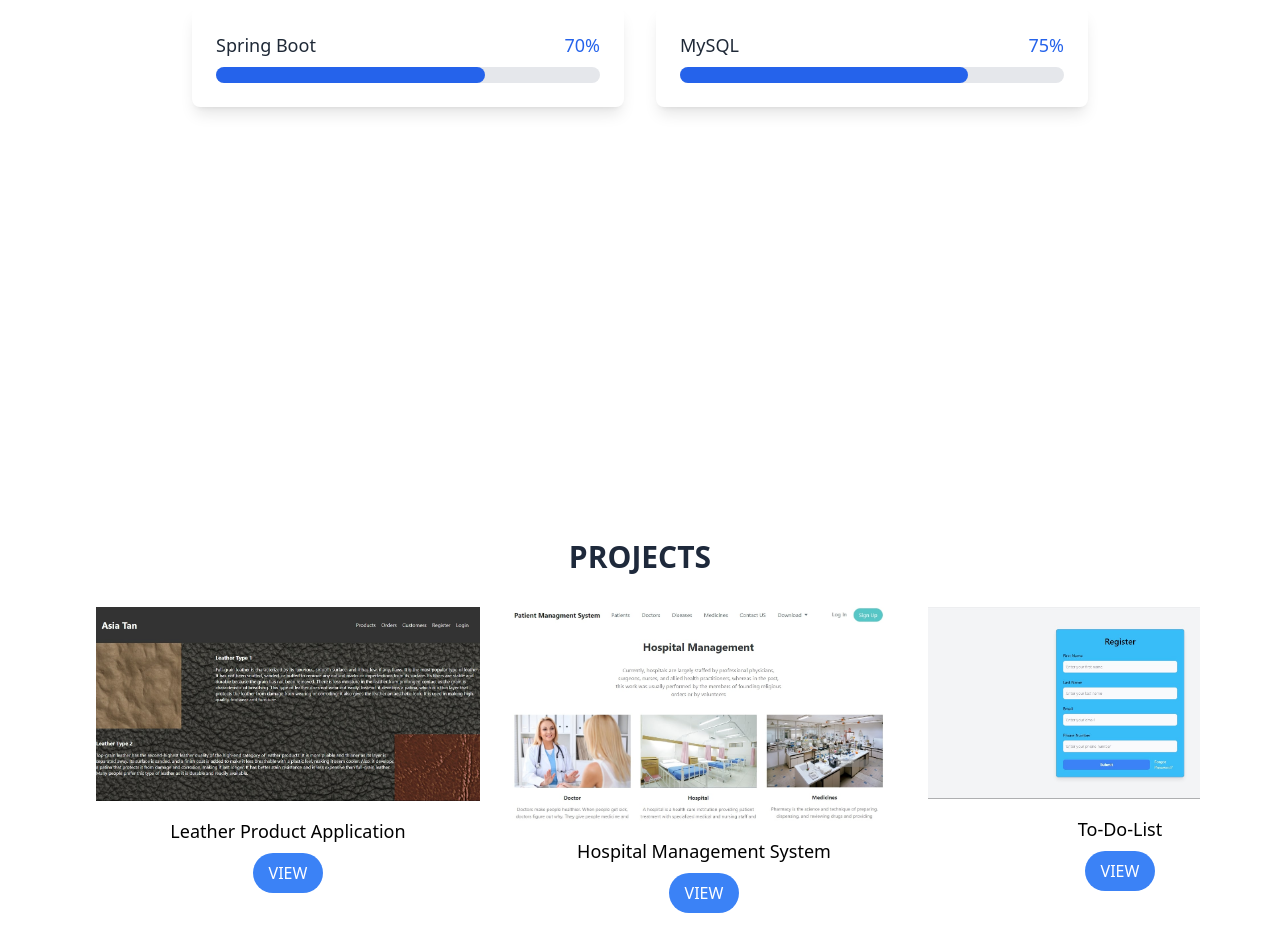
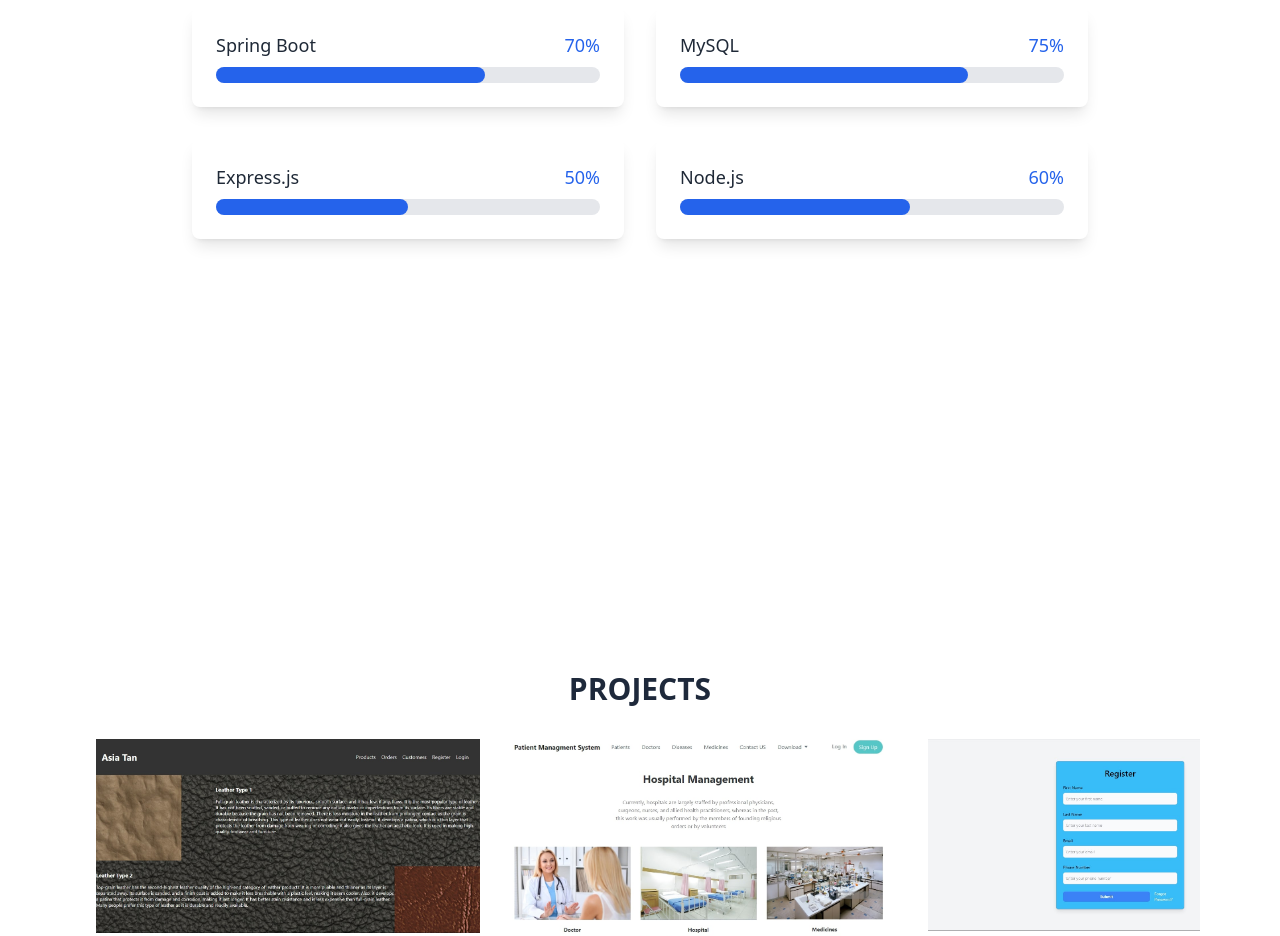
Before and after one commit to NMounish/PortFolio, a React (Vite) app: page / in a window 1280 px wide. Shown: the part 2100-3036 px from the top of the page. Built offline with nearby package versions, Linux system fonts and the light colour scheme.

Commit message:
Updated resume

```diff
--- a/src/Component/Home.jsx
+++ b/src/Component/Home.jsx
@@ -149,6 +149,8 @@ const Home = () => {
     { name: "Java", level: 85 },
     { name: "Spring Boot", level: 70 },
     { name: "MySQL", level: 75 },
+    { name: "Express.js", level: 50 },
+    { name: "Node.js", level: 60 },
   ];
 
   return (
```
